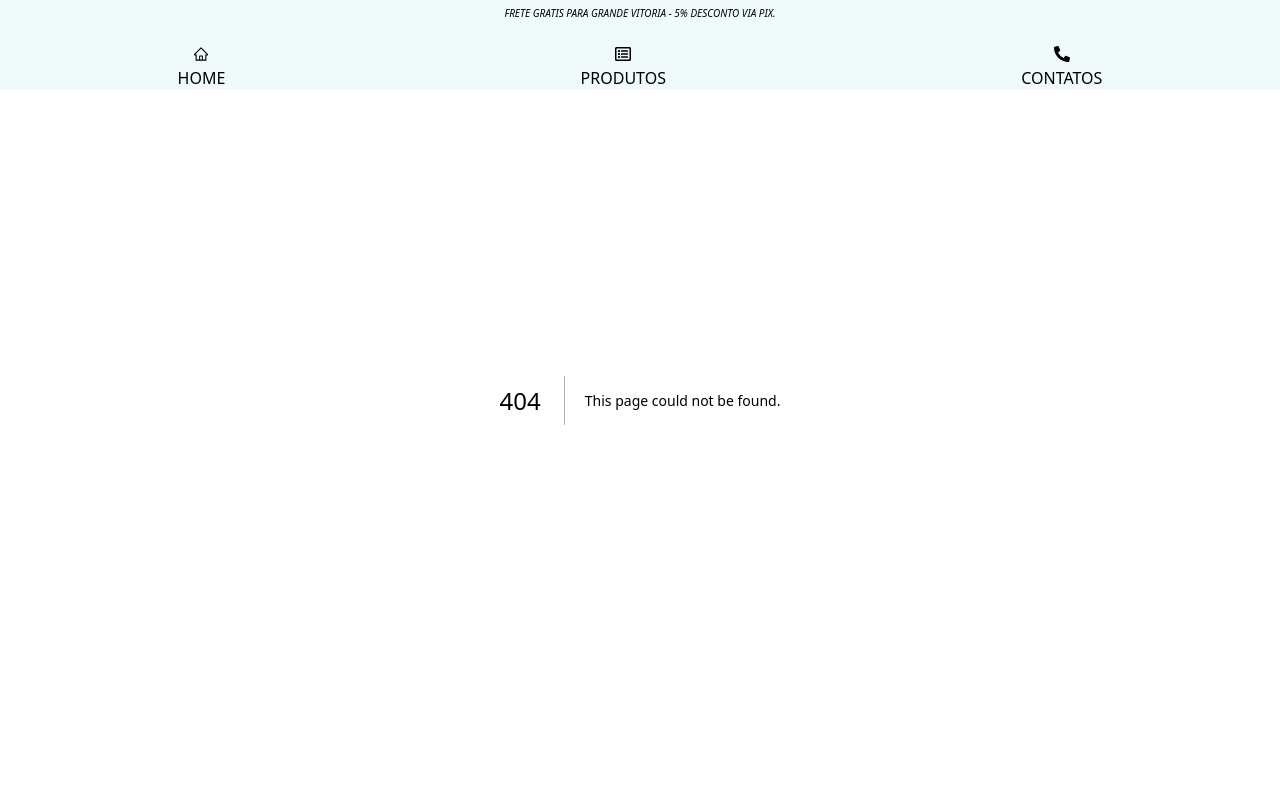
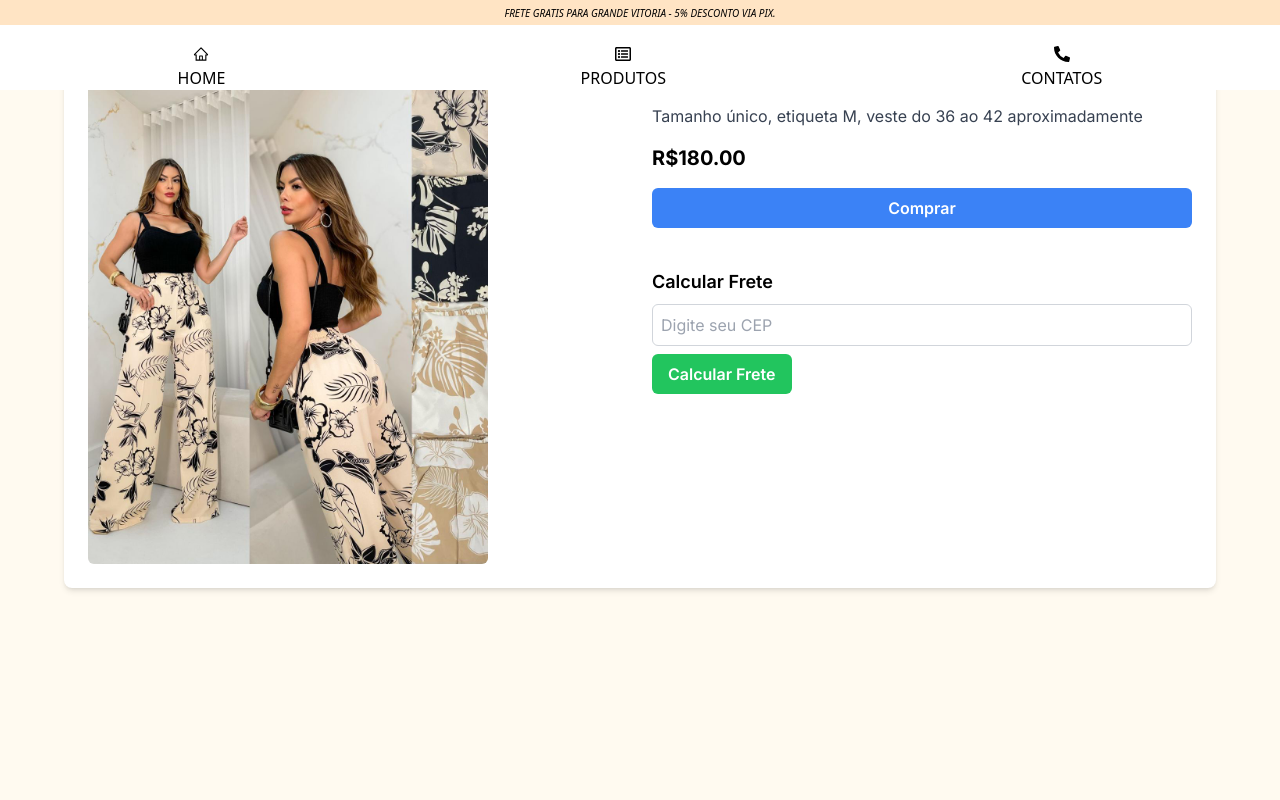
Before and after one commit to FillDias/Eleganza, a Next.js app: page /produtos/1 in a window 1280 px wide. Before the commit this address had no page. Shown: the top 800 px of the page. Built offline with nearby package versions, Linux system fonts and the light colour scheme.

Commit message:
criação sub paginas produtos

```diff
--- a/src/app/page.tsx
+++ b/src/app/page.tsx
@@ -9,12 +9,12 @@ export default function Home() {
   return (
 
 
-    <main >
+    <main className='bg-[#FFFAF0]' >
 
-     <div className="relative  top-20 w-full flex  justify-center  items-center bg-[#f5f5f5]">
+     <div className="relative  top-20 w-full flex  justify-center  items-center ">
         <Image src={logo} alt="capa"
-        width={200}
-        height={200}
+        width={300}
+        height={300}
 
         />
 
--- /dev/null
+++ b/src/app/produtos/[id]/page.tsx
@@ -0,0 +1,84 @@
+"use client";
+
+import Image from 'next/image';
+import { products } from '@/constants/constants';
+import { useParams } from 'next/navigation';
+import { useState } from 'react';
+import { calculateShipping } from '@/utils/calculateShipping';
+
+const ProductDetail = () => {
+  const { id } = useParams();
+  const product = products.find((p) => p.id === parseInt(id as string));
+  const [zipCode, setZipCode] = useState('');
+  const [shipping, setShipping] = useState<number | null>(null);
+  const [error, setError] = useState<string | null>(null);
+
+  const handleCalculateShipping = async () => {
+    const result = await calculateShipping(zipCode);
+    if (result.error) {
+      setError(result.message || 'Erro ao calcular o frete');
+      setShipping(null);
+    } else {
+      setShipping(result.value || 0);
+      setError(null);
+    }
+  };
+
+  if (!product) {
+    return <p>Produto não encontrado</p>;
+  }
+
+  return (
+    <div className="min-h-screen bg-[#FFFAF0] py-10 px-4">
+      <div className="max-w-6xl mx-auto bg-white p-6 rounded-lg shadow-md">
+        <div className="flex flex-col lg:flex-row">
+          <div className="flex-1">
+            <Image
+              src={product.images[0]} // Usando a primeira imagem
+              alt={product.name}
+              width={400}
+              height={300}
+              className="object-cover rounded-md"
+            />
+            {/* Adicione outras imagens se desejar */}
+          </div>
+          <div className="flex-1 lg:ml-6 mt-6 lg:mt-0">
+            <h1 className="text-2xl font-semibold mb-2">{product.name}</h1>
+            <p className="text-gray-700 mb-4">{product.description}</p>
+            <p className="text-xl font-bold mb-4">R${product.price.toFixed(2)}</p>
+
+            <button
+              onClick={() => window.location.href = '/pagamento'}
+              className="w-full py-2 px-4 bg-blue-500 text-white font-semibold rounded-md hover:bg-blue-600 transition-colors duration-300 mb-4"
+            >
+              Comprar
+            </button>
+
+            <div className="mt-6">
+              <h2 className="text-lg font-semibold mb-2">Calcular Frete</h2>
+              <input
+                type="text"
+                placeholder="Digite seu CEP"
+                value={zipCode}
+                onChange={(e) => setZipCode(e.target.value)}
+                className="w-full p-2 border border-gray-300 rounded-md mb-2"
+              />
+              <button
+                onClick={handleCalculateShipping}
+                className="py-2 px-4 bg-green-500 text-white font-semibold rounded-md hover:bg-green-600 transition-colors duration-300"
+              >
+                Calcular Frete
+              </button>
+              {shipping !== null && (
+                <p className="mt-4 text-lg font-bold">Frete: R${shipping.toFixed(2)}</p>
+              )}
+              {error && <p className="mt-4 text-red-500">{error}</p>}
+            </div>
+          </div>
+        </div>
+      </div>
+    </div>
+  );
+};
+
+export default ProductDetail;
--- a/src/components/Header/index.tsx
+++ b/src/components/Header/index.tsx
@@ -10,12 +10,12 @@ export const Header = () => {
 
   return (
     <>
-      <div className="fixed z-20 top-0 w-full h-[25px] border-slate-50 bg-[#f1fafa] flex justify-center items-center px-3">
+      <div className="fixed z-20 top-0 w-full h-[25px] border-slate-50 bg-[#FFE4C4] flex justify-center items-center px-3">
         <h1 className="relative h-[14px] text-[10px] italic font-light uppercase font-sans">
           FRETE GRATIS PARA GRANDE VITORIA - 5% DESCONTO VIA PIX.
         </h1>
       </div>
-      <div className="fixed z-10 top-[25px] w-full h-[65px] flex justify-around items-center border-slate-50 bg-[#f1fafa]">
+      <div className="fixed z-10 top-[25px] w-full h-[65px] flex justify-around items-center border-slate-50 bg-[#FFFFFF]">
         <Link className="flex flex-col justify-center items-center mt-5" href={"/"}>
           <AiOutlineHome className="mb-1" />
           <span className="uppercase font-sans font-light">Home</span>
--- a/src/components/ListProd/index.tsx
+++ b/src/components/ListProd/index.tsx
@@ -1,29 +1,22 @@
-"use client"
+// components/ListProd.tsx
+// src/components/ListProd.tsx
+
+"use client";
 
 import React from 'react';
 import Image from 'next/image';
 import { products } from '@/constants/constants';
 import { Swiper, SwiperSlide } from 'swiper/react';
-
 import 'swiper/css';
 import 'swiper/css/pagination';
 import 'swiper/css/navigation';
-
-interface Product {
-  id: number;
-  name: string;
-  description: string;
-  price: number;
-  images: string[];
-}
-
-
-
+import Link from 'next/link';
+import { Product } from '@/types/Product'; // Atualize o caminho para o novo arquivo
 
 const ListProd: React.FC = () => {
   return (
     <div className="grid grid-cols-2 sm:grid-cols-3 lg:grid-cols-4 gap-4 sm:gap-6 lg:gap-10 mt-20 m-4">
-      {products.map((product) => (
+      {products.map((product: Product) => (
         <div key={product.id} className="w-full mb-8 p-4 bg-white shadow rounded-lg">
           <Swiper
             spaceBetween={10}
@@ -46,19 +39,18 @@ const ListProd: React.FC = () => {
           </Swiper>
           <h2 className="text-lg font-semibold mt-4">{product.name}</h2>
           <p className="text-gray-700">{product.description}</p>
-          <p className="text-xl font-bold mt-2">R${product.price}</p>
+          <p className="text-xl font-bold mt-2">R${product.price.toFixed(2)}</p>
+          <Link href={`/produtos/${product.id}`}>
             <button
-            onClick={() => alert(`Você clicou em ${product.name}`)}
               className="mt-4 w-full py-2 px-4 bg-blue-500 text-white font-semibold rounded-md hover:bg-blue-600 transition-colors duration-300"
             >
               Comprar
             </button>
+          </Link>
         </div>
       ))}
     </div>
-
-
-
-    );};
+  );
+};
 
 export default ListProd;
--- a/src/constants/constants.ts
+++ b/src/constants/constants.ts
@@ -1,63 +1,31 @@
-import Image from 'next/image';
+// constants/constants.ts
 export const products = [
-  {
-    id: 1,
-    name: 'Pantalona Floral Vivi',
-    description: 'Tamanho único, etiqueta M, veste do 36 ao 42 aproximadamente',
-    price: 180.00,
-    images: ['/images/fot1.jpeg', ] // Caminho correto
-  },
-  {
-    id: 2,
-    name: 'Pantalona com Fenda',
-    description: 'Tamanho único, etiqueta M, veste do 36 ao 42 aproximadamente',
-    price: 189.90,
-    images: ['/images/fot2.jpeg',]  // Caminho correto
-  },
-  {
-    id: 3,
-    name: 'Macacão Iris',
-    description: 'Tamanho único, etiqueta M, veste do 36 ao 42 aproximadamente',
-    price: 299.00,
-    images: ['/images/fot3.jpeg', ] // Caminho correto
-  },
-
-  {
-    id: 4,
-    name: 'Macaquinho Aura',
-    description: 'Tamanho único, etiqueta M, veste do 36 ao 42 aproximadamente',
-    price: 19.99,
-    images: ['/images/fot4.jpeg',]  // Caminho correto
-  },
-  {
-    id: 5,
-    name: 'Macacão Executivo',
-    description: 'Tamanho único, etiqueta M, veste do 36 ao 42 aproximadamente',
-    price: 255.00,
-    images: ['/images/fot5.jpeg',
-            '/images/fot6.jpeg'
-
-     ],// Caminho correto
-  },
-  {
-    id: 6,
-    name: 'Blusa floral',
-    description: 'Tamanho único, etiqueta M, veste do 36 ao 42 aproximadamente',
-    price: 19.99,
-    images: ['/images/fot6.jpeg', ] // Caminho correto
-  },
-  {
-    id: 7,
-    name: 'Croped Angel',
-    description: 'Tamanho único, etiqueta M, veste do 36 ao 42 aproximadamente',
-    price: 159.00,
-    images: ['/images/fot7.jpeg', ] // Caminho correto
-  },
-  {
-    id: 8,
-    name: 'Blusa Rangel',
-    description: 'Tamanho único, etiqueta M, veste do 36 ao 42 aproximadamente',
-    price: 19.99,
-    images: ['/images/fot8.jpeg',]  // Caminho correto
-  },
+  { id: 1, name: 'Pantalona Floral Vivi', description: 'Tamanho único, etiqueta M, veste do 36 ao 42 aproximadamente', price: 180.00, images: ['/images/fot1.jpeg'] },
+  { id: 2, name: 'Pantalona com Fenda', description: 'Tamanho único, etiqueta M, veste do 36 ao 42 aproximadamente', price: 189.90, images: ['/images/fot2.jpeg'] },
+  { id: 3, name: 'Macacão Iris', description: 'Tamanho único, etiqueta M, veste do 36 ao 42 aproximadamente', price: 299.00, images: ['/images/fot3.jpeg'] },
+  { id: 4, name: 'Macaquinho Aura', description: 'Tamanho único, etiqueta M, veste do 36 ao 42 aproximadamente', price: 19.99, images: ['/images/fot4.jpeg'] },
+  { id: 5, name: 'Macacão Executivo', description: 'Tamanho único, etiqueta M, veste do 36 ao 42 aproximadamente', price: 255.00, images: ['/images/fot5.jpeg', '/images/fot6.jpeg'] },
+  { id: 6, name: 'Blusa Floral', description: 'Tamanho único, etiqueta M, veste do 36 ao 42 aproximadamente', price: 19.99, images: ['/images/fot6.jpeg'] },
+  { id: 7, name: 'Cropped Angel', description: 'Tamanho único, etiqueta M, veste do 36 ao 42 aproximadamente', price: 159.00, images: ['/images/fot7.jpeg'] },
+  { id: 8, name: 'Blusa Rangel', description: 'Tamanho único, etiqueta M, veste do 36 ao 42 aproximadamente', price: 19.99, images: ['/images/fot8.jpeg'] },
+  { id: 9, name: 'Vestido Floral', description: 'Tamanho único, etiqueta M, veste do 36 ao 42 aproximadamente', price: 200.00, images: ['/images/fot9.jpeg'] },
+  { id: 10, name: 'Calça Jeans Clara', description: 'Tamanho único, etiqueta M, veste do 36 ao 42 aproximadamente', price: 179.00, images: ['/images/fot10.jpeg'] },
+  { id: 11, name: 'Calça Jeans Escura', description: 'Tamanho único, etiqueta M, veste do 36 ao 42 aproximadamente', price: 179.00, images: ['/images/fot11.jpeg'] },
+  { id: 12, name: 'Shorts Jeans', description: 'Tamanho único, etiqueta M, veste do 36 ao 42 aproximadamente', price: 129.00, images: ['/images/fot12.jpeg'] },
+  { id: 13, name: 'Saia Midi Floral', description: 'Tamanho único, etiqueta M, veste do 36 ao 42 aproximadamente', price: 149.00, images: ['/images/fot13.jpeg'] },
+  { id: 14, name: 'Vestido de Verão', description: 'Tamanho único, etiqueta M, veste do 36 ao 42 aproximadamente', price: 179.00, images: ['/images/fot14.jpeg'] },
+  { id: 15, name: 'Blusa Ciganinha', description: 'Tamanho único, etiqueta M, veste do 36 ao 42 aproximadamente', price: 89.00, images: ['/images/fot15.jpeg'] },
+  { id: 16, name: 'Macaquinho Listrado', description: 'Tamanho único, etiqueta M, veste do 36 ao 42 aproximadamente', price: 139.00, images: ['/images/fot16.jpeg'] },
+  { id: 17, name: 'Conjunto Saia e Top', description: 'Tamanho único, etiqueta M, veste do 36 ao 42 aproximadamente', price: 199.00, images: ['/images/fot17.jpeg'] },
+  { id: 18, name: 'Saia Plissada', description: 'Tamanho único, etiqueta M, veste do 36 ao 42 aproximadamente', price: 129.00, images: ['/images/fot18.jpeg'] },
+  { id: 19, name: 'Cropped Rendado', description: 'Tamanho único, etiqueta M, veste do 36 ao 42 aproximadamente', price: 99.00, images: ['/images/fot19.jpeg'] },
+  { id: 20, name: 'Blusa de Alça', description: 'Tamanho único, etiqueta M, veste do 36 ao 42 aproximadamente', price: 79.00, images: ['/images/fot20.jpeg'] },
+  { id: 21, name: 'Calça Pantalona', description: 'Tamanho único, etiqueta M, veste do 36 ao 42 aproximadamente', price: 189.00, images: ['/images/fot21.jpeg'] },
+  { id: 22, name: 'Vestido Longo', description: 'Tamanho único, etiqueta M, veste do 36 ao 42 aproximadamente', price: 299.00, images: ['/images/fot22.jpeg'] },
+  { id: 23, name: 'Macacão Estampado', description: 'Tamanho único, etiqueta M, veste do 36 ao 42 aproximadamente', price: 219.00, images: ['/images/fot23.jpeg'] },
+  { id: 24, name: 'Blusa de Seda', description: 'Tamanho único, etiqueta M, veste do 36 ao 42 aproximadamente', price: 119.00, images: ['/images/fot24.jpeg'] },
+  { id: 25, name: 'Conjunto Esportivo', description: 'Tamanho único, etiqueta M, veste do 36 ao 42 aproximadamente', price: 259.00, images: ['/images/fot25.jpeg'] },
+  { id: 26, name: 'Shorts de Renda', description: 'Tamanho único, etiqueta M, veste do 36 ao 42 aproximadamente', price: 99.00, images: ['/images/fot26.jpeg'] },
+  { id: 27, name: 'Blusa Social', description: 'Tamanho único, etiqueta M, veste do 36 ao 42 aproximadamente', price: 139.00, images: ['/images/fot27.jpeg'] },
+  { id: 28, name: 'Saia Jeans', description: 'Tamanho único, etiqueta M, veste do 36 ao 42 aproximadamente', price: 119.00, images: ['/images/fot28.jpeg'] },
 ];
--- /dev/null
+++ b/src/types/Product.ts
@@ -0,0 +1,9 @@
+// src/types/Product.ts
+
+export interface Product {
+    id: number;
+    name: string;
+    description: string;
+    price: number;
+    images: string[];
+  }
--- /dev/null
+++ b/src/utils/calculateShipping.ts
@@ -0,0 +1,25 @@
+// src/utils/calculateShipping.ts
+
+export interface ShippingResponse {
+    error: boolean;
+    message?: string;
+    value?: number;
+  }
+
+  export async function calculateShipping(zipCode: string): Promise<ShippingResponse> {
+    try {
+      const response = await fetch(`https://api.correios.com.br/calculofrete?cepDestino=${zipCode}`);
+      const data = await response.json();
+      console.log('Resposta da API:', data); // Adicione este log para depuração
+
+      if (data.error) {
+        return { error: true, message: data.message };
+      }
+
+      const shippingValue = data.valor; // Ajuste conforme a resposta da API
+      return { error: false, value: shippingValue };
+    } catch (error) {
+      console.error('Erro ao calcular frete:', error);
+      return { error: true, message: 'Erro ao calcular o frete' };
+    }
+  }
```
Also changed, not shown: src/assets/imagens/logo.png. Lines whose indentation alone changed are shown as unchanged.
